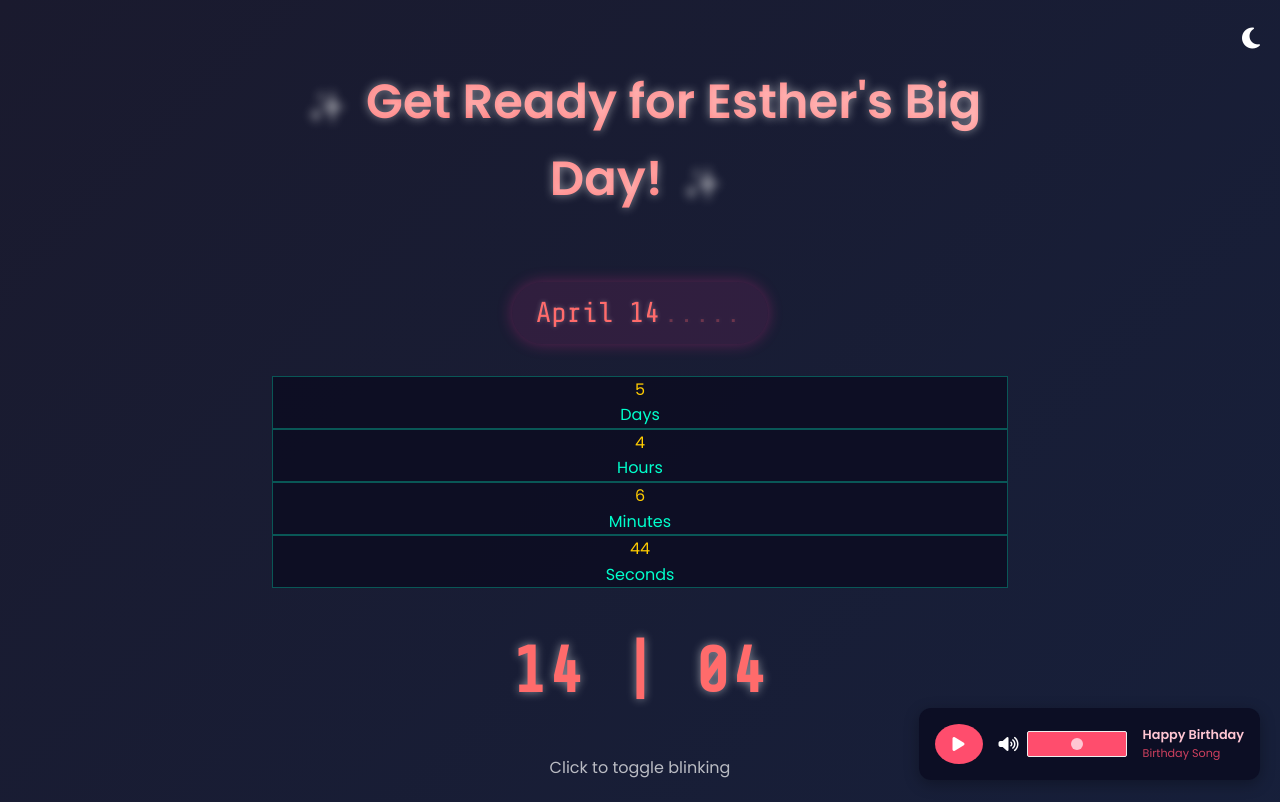
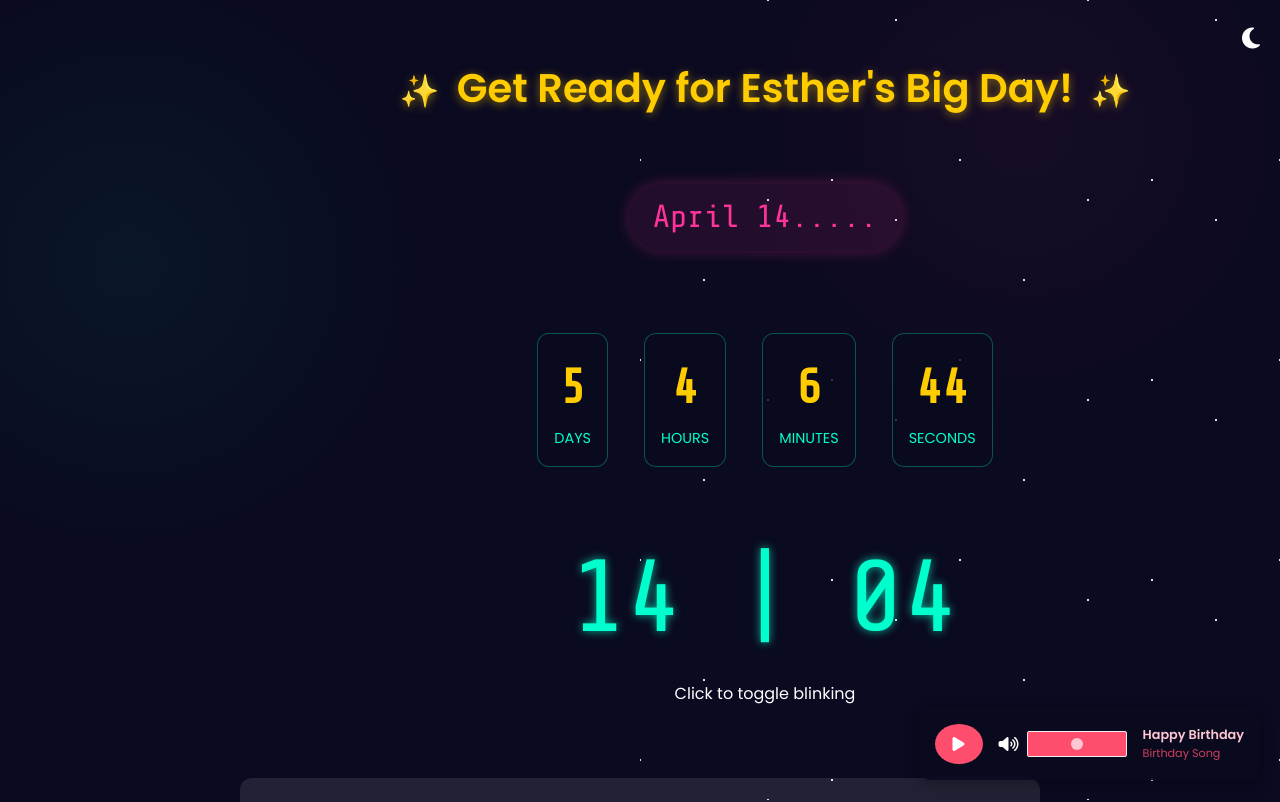
Before and after one commit to Olahdayo/BirthdayCountdown-wishes, a Vue app: page /birthday in a window 1280 px wide. Shown: the top 802 px of the page. Built offline with nearby package versions, Linux system fonts and the light colour scheme.

Commit message:
Fixed: styling

```diff
--- a/src/assets/main.css
+++ b/src/assets/main.css
@@ -24,13 +24,52 @@
 /* Birthday Theme Styles */
 body.birthday-theme {
   background-color: var(--birthday-bg-color);
-  background-image:
+  /* background-image:
     radial-gradient(circle at 10% 20%, rgba(0, 255, 204, 0.05) 0%, transparent 20%),
     radial-gradient(circle at 80% 10%, rgba(255, 51, 153, 0.05) 0%, transparent 20%),
-    linear-gradient(135deg, #0a0a20 0%, #1a1a40 100%);
+    linear-gradient(135deg, #0a0a20 0%, #1a1a40 100%); */
   color: var(--birthday-text-color);
+  background-image:
+        radial-gradient(circle at 10% 20%, rgba(0, 255, 204, 0.05) 0%, transparent 20%),
+        radial-gradient(circle at 80% 10%, rgba(255, 51, 153, 0.05) 0%, transparent 20%);
   font-family: 'Poppins', sans-serif;
+  text-align: center;
 }
+
+.bg-animation {
+  position: fixed;
+  top: 0;
+  left: 0;
+  width: 100vw;
+  height: 100vh;
+  overflow: hidden;
+  z-index: -1;
+}
+
+/* Generate 100 stars using CSS only */
+.bg-animation::before {
+  content: '';
+  position: absolute;
+  width: 100%;
+  height: 100%;
+  background:
+    radial-gradient(var(--birthday-text-color) 1px, transparent 1px),
+    radial-gradient(var(--birthday-text-color) 1px, transparent 1px),
+    radial-gradient(var(--birthday-text-color) 1px, transparent 1px),
+    radial-gradient(var(--birthday-text-color) 1px, transparent 1px),
+    radial-gradient(var(--birthday-text-color) 1px, transparent 1px);
+  background-size: 25% 25%;
+  background-position:
+    10% 20%, 30% 50%, 70% 80%, 90% 30%, 50% 10%;
+  animation: twinkle 5s infinite ease-in-out;
+  opacity: 0.8;
+}
+
+@keyframes twinkle {
+  0%, 100% { opacity: 0.8; }
+  50% { opacity: 0.2; }
+}
+
 
 .birthday-theme .time-display {
   font-family: 'Share Tech Mono', monospace;
@@ -44,15 +83,40 @@ body.birthday-theme {
 
 .birthday-theme .countdown-unit {
   background-color: var(--birthday-card-bg);
+  border-radius: 12px;
+  margin: 10px;
+  padding: 1rem;
+
   border: 1px solid rgba(0, 255, 204, 0.3);
 }
 
 .birthday-theme .countdown-value {
   color: var(--birthday-accent-color);
+  font-size: clamp(1.5rem, 4vw, 3rem);
+  font-family: 'Share Tech Mono', monospace;
+  font-weight: bold;
+
+
 }
 
 .birthday-theme .countdown-label {
   color: var(--birthday-primary-color);
+  text-transform: uppercase;
+  font-size: 0.9rem;
+}
+
+.countdown-container{
+  /* background: red; */
+  display: flex;
+  justify-content: center;
+  /* align-items: center; */
+  gap: 1rem;
+  margin: 5vh auto;
+  max-width: 800px;
+}
+
+.blinking {
+  animation: blink 1.5s ease-in-out infinite;
 }
 
 .birthday-theme .birthday-message {
@@ -156,7 +220,7 @@ body.light-theme.birthday-theme {
 .headline {
   font-size: clamp(1.5rem, 4vw, 2.5rem);
   margin: 2rem auto;
-  color: var(--accent-color);
+  color: var(--birthday-accent-color);
   font-weight: 600;
   text-shadow: 0 2px 10px rgba(255, 204, 0, 0.5);
   max-width: 800px;
@@ -165,7 +229,7 @@ body.light-theme.birthday-theme {
 #birthdayDate {
   font-family: 'Share Tech Mono', monospace;
   font-size: clamp(1.2rem, 3vw, 2rem);
-  color: var(--secondary-color);
+  color: var(--birthday-secondary-color);
   margin: 2rem auto;
   background-color: rgba(255, 51, 153, 0.1);
   display: inline-block;
--- a/src/components/BirthdayCountdown.vue
+++ b/src/components/BirthdayCountdown.vue
@@ -126,7 +126,7 @@ export default {
   }
 }
 </script>
-
+<!--
 <style scoped>
 .container-fluid {
   min-height: 100vh;
@@ -169,7 +169,7 @@ export default {
   margin: 0 auto;
 }
 
-.headline {
+/* .headline {
   font-size: 3rem;
   margin-bottom: 2rem;
   font-weight: bold;
@@ -178,7 +178,7 @@ export default {
   -webkit-background-clip: text;
   -webkit-text-fill-color: transparent;
   animation: gradient 3s ease infinite;
-}
+} */
 
 @keyframes gradient {
   0% { background-position: 0% 50%; }
@@ -203,6 +203,8 @@ export default {
   color: #ff6b6b;
   text-shadow: 0 0 5px rgba(255, 255, 255, 0.3);
   font-weight: 500;
+  box-shadow: 0 0 15px rgba(255, 51, 153, 0.3);
+
 }
 
 .blinking-dot {
@@ -294,4 +296,4 @@ export default {
     font-size: 1rem;
   }
 }
-</style>
+</style> -->
```
